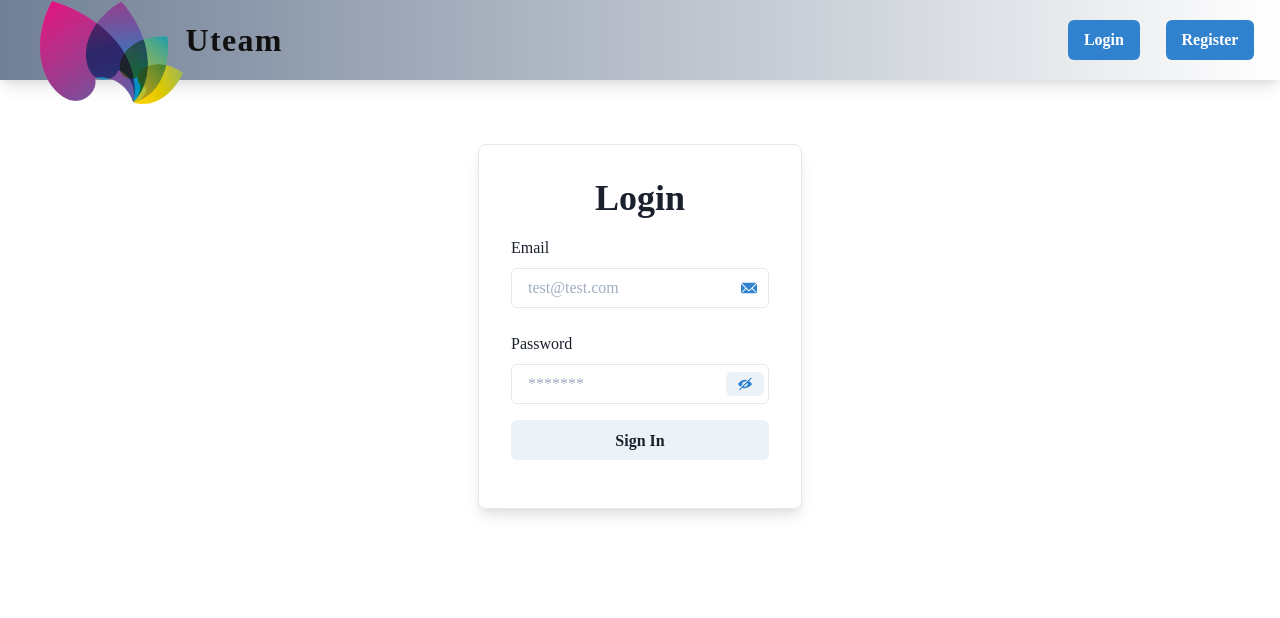
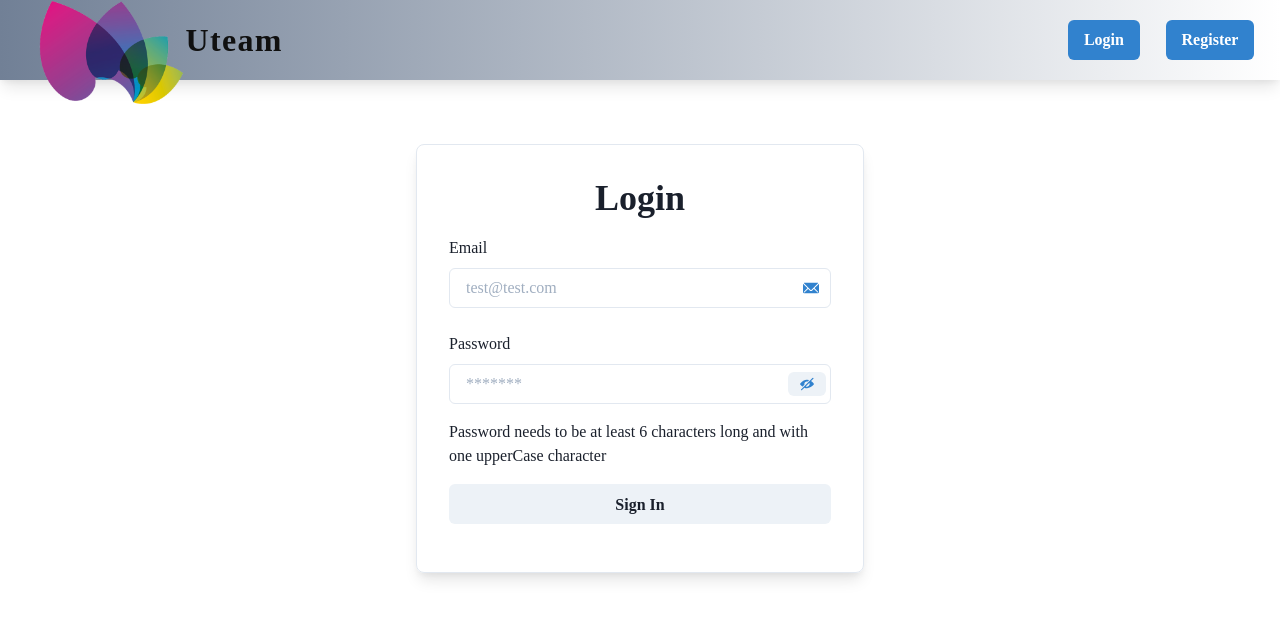
Before and after one commit to MajaKnezevic4598/uteam, a React (Create React App) app: page / in a window 1280 px wide. Shown: the top 618 px of the page. Built offline with nearby package versions, Linux system fonts and the light colour scheme; a web font is replaced by a local one.

Commit message:
email and password validation finished

```diff
--- a/package.json
+++ b/package.json
@@ -18,6 +18,7 @@
     "react-dom": "^17.0.2",
     "react-router-dom": "^6.2.1",
     "react-scripts": "5.0.0",
+    "validator": "^13.7.0",
     "web-vitals": "^2.1.4"
   },
   "scripts": {
--- a/src/components/Login.js
+++ b/src/components/Login.js
@@ -8,34 +8,49 @@ import {
   Button,
   InputGroup,
   InputRightElement,
+  Text,
 } from "@chakra-ui/react";
 
 import { EmailIcon, ViewIcon, ViewOffIcon } from "@chakra-ui/icons";
 import { useState } from "react";
+import validator from "validator";
+
+import { usePasswordValidation } from "../hooks/usePasswordValidation";
 
 function Login() {
   const [email, setEmail] = useState("");
   const [password, setPassword] = useState("");
   const [showPassword, setShowPassword] = useState(false);
+  const [emailError, setEmailError] = useState("");
 
   const handleSubmit = (e) => {
     e.preventDefault();
     console.log("jello");
     console.log(email, password);
+    setEmail("");
+    setPassword("");
+    setEmailError("");
   };
 
   const handlePasswordVisibility = () => {
     setShowPassword(!showPassword);
   };
+
+  const handleEmailValidation = () => {
+    if (validator.isEmail(email)) {
+      setEmailError("Valid email");
+    } else {
+      setEmailError("Enter valid email");
+    }
+  };
+
+  //using validation from custom usePasswordValidation Hook
+
+  const [validLength, upperCase] = usePasswordValidation({ password });
+
   return (
     <Flex width="full" align="center" justifyContent="center" mt="8vh">
-      <Box
-        p={8}
-        maxWidth="500px"
-        borderWidth={1}
-        borderRadius={8}
-        boxShadow="lg"
-      >
+      <Box p={8} width="35vw" borderWidth={1} borderRadius={8} boxShadow="lg">
         <Box textAlign="center">
           <Heading>Login</Heading>
         </Box>
@@ -47,14 +62,19 @@ function Login() {
                 <Input
                   type="email"
                   placeholder="test@test.com"
+                  value={email}
                   onChange={(e) => {
                     setEmail(e.target.value);
                   }}
+                  onKeyUp={handleEmailValidation}
                 />
                 <InputRightElement>
                   <EmailIcon color="blue.500" />
                 </InputRightElement>
               </InputGroup>
+              <Text fontSize="2vh" mt="1vh" color="blue.400">
+                {emailError}
+              </Text>
             </FormControl>
             <FormControl mt={6}>
               <FormLabel>Password</FormLabel>
@@ -62,6 +82,7 @@ function Login() {
                 <Input
                   type={showPassword ? "text" : "password"}
                   placeholder="*******"
+                  value={password}
                   onChange={(e) => setPassword(e.target.value)}
                 />
                 <InputRightElement width="3rem">
@@ -78,6 +99,16 @@ function Login() {
                   </Button>
                 </InputRightElement>
               </InputGroup>
+              {validLength && upperCase ? (
+                <Text fontSize="2vh" color="blue.400" mt="1vh">
+                  Correct password format
+                </Text>
+              ) : (
+                <Text fontSize="2vh" mt="2vh">
+                  Password needs to be at least 6 characters long and with one
+                  upperCase character
+                </Text>
+              )}
             </FormControl>
             <Button type="submit" variant="solid" width="full" mt={4}>
               Sign In
--- /dev/null
+++ b/src/hooks/usePasswordValidation.js
@@ -0,0 +1,14 @@
+import { useState, useEffect } from "react";
+
+export const usePasswordValidation = ({ password = "" }) => {
+  const [validLength, setValidLength] = useState(null);
+  const [upperCase, setUpperCase] = useState(null);
+
+  useEffect(() => {
+    console.log("from usePasswordValidation");
+    setValidLength(password.length >= 6 ? true : false);
+    setUpperCase(password.toLocaleLowerCase() !== password);
+  }, [password]);
+
+  return [validLength, upperCase];
+};
```
Also changed, not shown: 1 other file (tests, documents, lock files or other folders).
